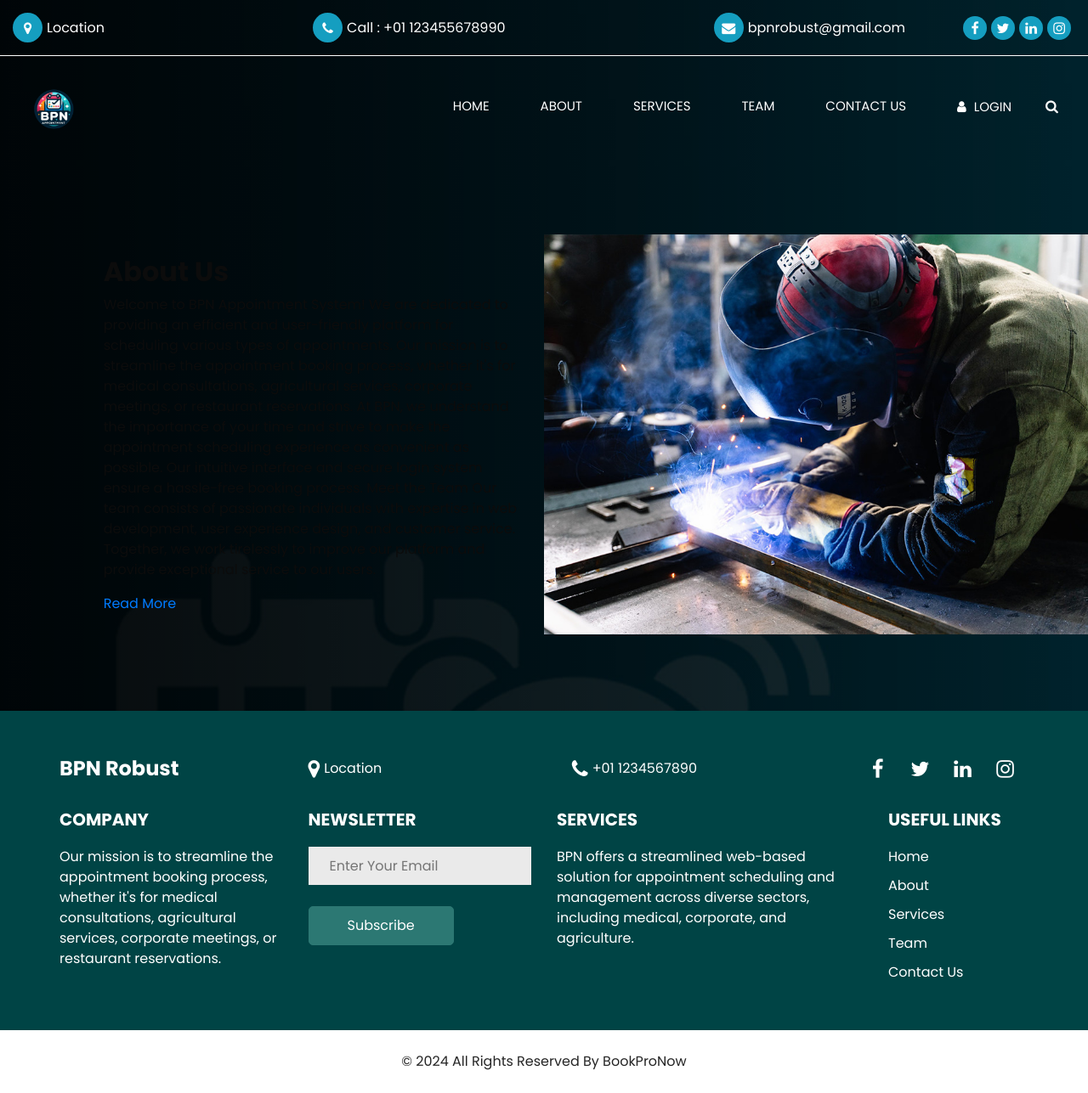
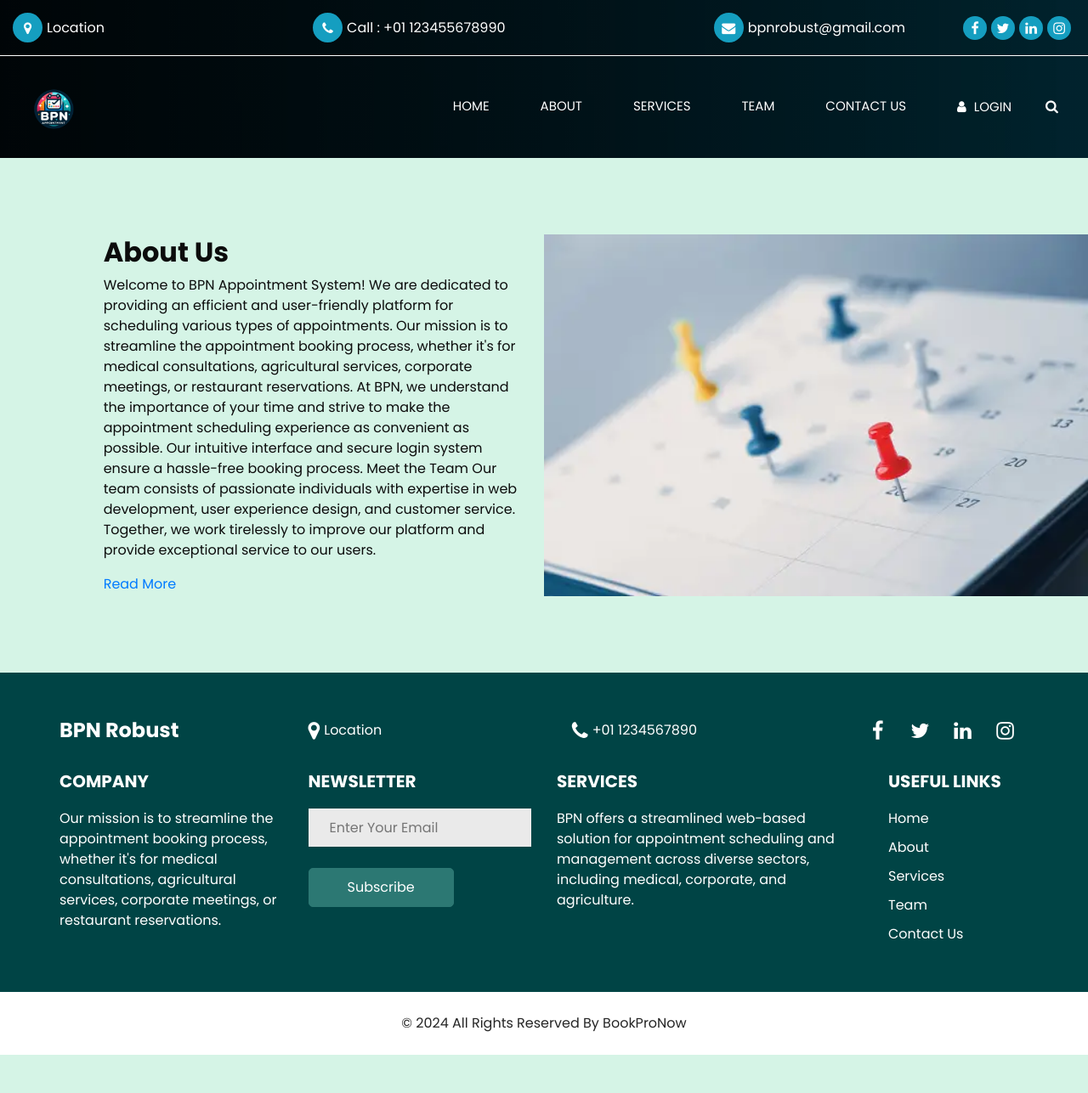
Before and after one commit to airassassin2/BPN_Robust, a Django app: page /about/ in a window 1280 px wide. Shown: the whole page at 85% size. After the commit the page ends 1242 px from the top, so only its background shows below. Run offline with Django 5.2, Linux system fonts and the light colour scheme; some libraries are stand-ins or nearby versions.

Commit message:
fixed background for about,service,team

```diff
--- a/home/templates/about.html
+++ b/home/templates/about.html
@@ -2,7 +2,7 @@
 {% load static %}
 {% block body %}
   <!-- about section -->
-  <section class="about_section layout_padding">
+  <section class="about_section layout_padding" style="background-color: #d5f4e6">
     <div class="container-fluid">
       <div class="row">
         <div class="col-md-5 offset-md-1">
@@ -24,7 +24,7 @@
         </div>
         <div class="col-md-6 px-0">
           <div class="img-box">
-            <img src="{% static 'images/about-img.jpg' %}" class="box_img" alt="about img" />
+            <img src="{% static 'images/appoint.png' %}" class="box_img" alt="about img" />
           </div>
         </div>
       </div>
--- a/home/templates/base.html
+++ b/home/templates/base.html
@@ -32,7 +32,7 @@
     <link href="{% static 'css/responsive.css' %}" rel="stylesheet" />
   </head>
 
-  <body>
+  <body style="background-color: #d5f4e6">
     <div class="hero_area">
       <div class="hero_bg_box">
         <img src="{% static 'images/App.jpg' %}" alt="" />
--- a/home/templates/contact.html
+++ b/home/templates/contact.html
@@ -10,7 +10,7 @@
       <div class="row">
         <div class="col-md-6 px-0">
           <div class="img-box ">
-            <img src="{% static 'images/contact-img.jpg' %}" class="box_img" alt="about img">
+            <img src="{% static 'images/contact2.png' %}" class="box_img" alt="about img">
           </div>
         </div>
         <div class="col-md-5 mx-auto">
--- a/home/templates/service.html
+++ b/home/templates/service.html
@@ -4,8 +4,8 @@
 {% block body %}
   <!-- service section -->
 
-  <section class="service_section layout_padding">
-    <div class="container">
+  <section class="service_section layout_padding" style="background-color: #d5f4e6">
+    <div class="container" >
       <div class="heading_container heading_center">
         <h2 class="">Our Services</h2>
         <p class="col-lg-8 px-0">"BPN offers a streamlined web-based solution for appointment scheduling and management across diverse sectors, including medical, corporate, and agriculture. Our system automates reminders, ensures data security, and caters to hospitals and clinics with an efficient online database solution"</p>
--- a/home/templates/team.html
+++ b/home/templates/team.html
@@ -2,7 +2,7 @@
 {% load static %}
 {% block body %}<!-- team section -->
 
-  <section class="team_section layout_padding">
+  <section class="team_section layout_padding" style="background-color: #d5f4e6">
     <div class="container">
       <div class="heading_container heading_center">
         <h2>
```
